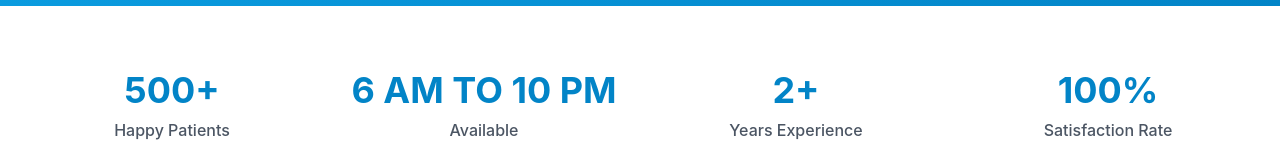
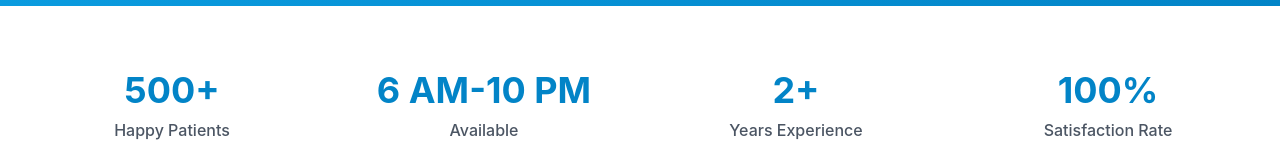
Before and after one commit to Bisu8320/Utkalmedpro, a React (Vite) app: page / in a window 1280 px wide. Shown: the part 612-772 px from the top of the page. Built offline with nearby package versions, Linux system fonts and the light colour scheme.

Commit message:
Updated Home.tsx

```diff
--- a/src/pages/Home.tsx
+++ b/src/pages/Home.tsx
@@ -68,7 +68,7 @@ const Home = () => {
 
   const stats = [
     { number: '500+', label: 'Happy Patients' },
-    { number: '6 AM TO 10 PM', label: 'Available' },
+    { number: '6 AM-10 PM', label: 'Available' },
     { number: '2+', label: 'Years Experience' },
     { number: '100%', label: 'Satisfaction Rate' }
   ]
```
